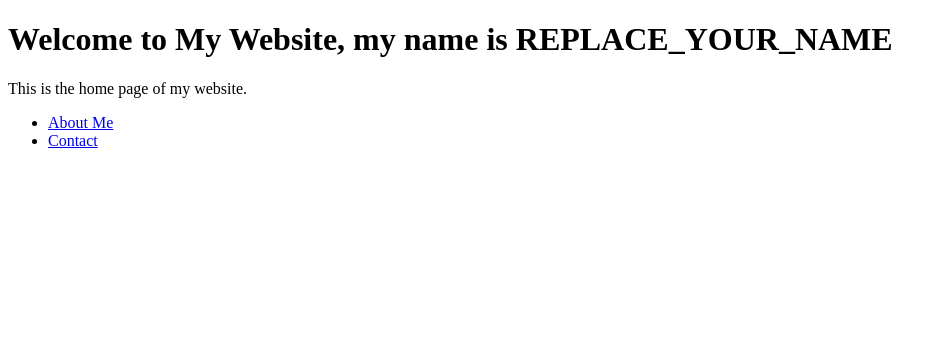
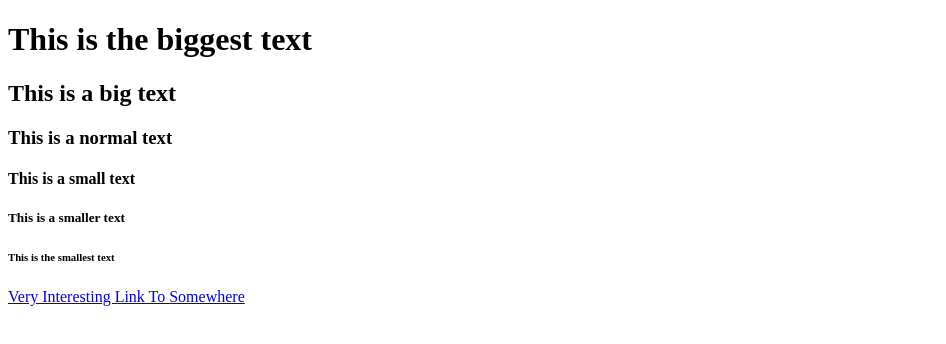
Before and after one commit to AkselDinh/WED201c, a plain HTML site: page index.html in a window 1280 px wide. Shown: the whole page, without its empty margins (0-946 px from the left). Drawn offline with Linux system fonts and the light colour scheme.

Commit message:
Updated index.html

```diff
--- a/index.html
+++ b/index.html
@@ -1,18 +1,30 @@
 <!DOCTYPE html>
 <html>
-<head>
-  <title>My Website</title>
-</head>
-<body>
+    <head>
+        <title>Demo HTML Page</title>
+    </head>
+    <body>
+        <h1>
+            This is the biggest text
+        </h1>
+        <h2>
+            This is a big text
+        </h2>
+        <h3>
+            This is a normal text
+        </h3>
+        <h4>
+            This is a small text
+        </h4>
+        <h5>
+            This is a smaller text
+        </h5>
+        <h6>
+            This is the smallest text
+        </h6>
+        <a href="https://www.youtube.com/watch?v=dQw4w9WgXcQ">
+            Very Interesting Link To Somewhere
+        </a>
 
-  <h1>Welcome to My Website, my name is REPLACE_YOUR_NAME</h1>
-
-  <p>This is the home page of my website.</p>
-
-  <ul>
-    <li><a href="about.html">About Me</a></li>
-    <li><a href="contact.html">Contact</a></li>
-  </ul>
-
-</body>
+    </body>
 </html>
```
Also changed, not shown: index1.html (added, +18 -0 lines).
